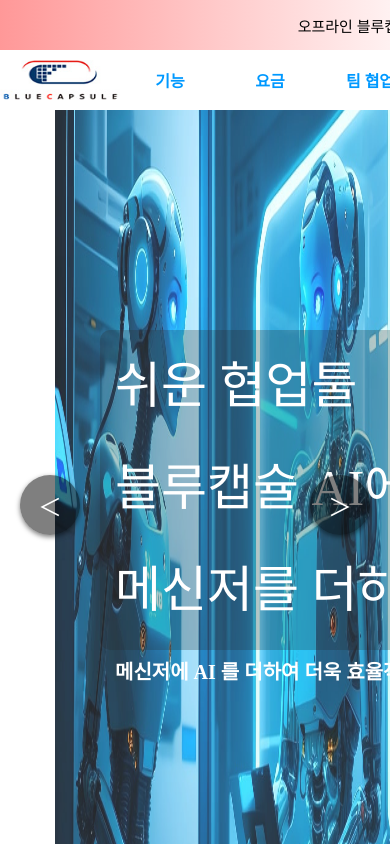
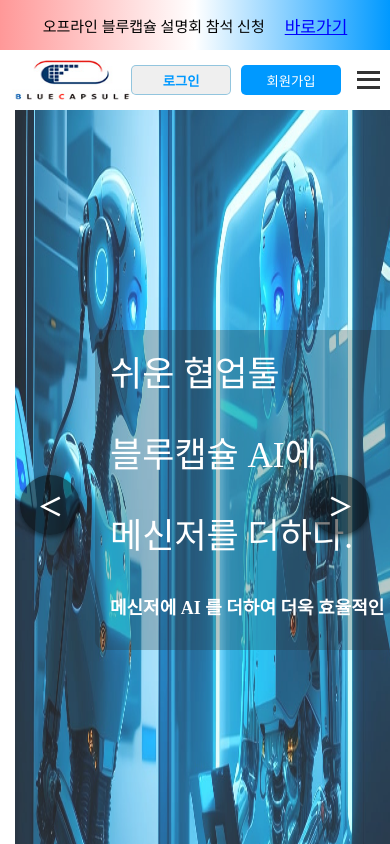
Before and after one commit to saintlucias/WMSG, a React (Create React App) app: page / in a window 390 px wide. Shown: the top 844 px of the page. Built offline with nearby package versions, Linux system fonts and the light colour scheme; a web font is replaced by a local one.

Commit message:
Tab.tsx HamburgerIcon edit, Center.tsx css edit

```diff
--- a/public/index.html
+++ b/public/index.html
@@ -9,7 +9,6 @@
       name="description"
       content="Web site created using create-react-app"
     />
-    <link rel="apple-touch-icon" href="%PUBLIC_URL%/logo192.png" />
     <!--
       manifest.json provides metadata used when your web app is installed on a
       user's mobile device or desktop. See https://developers.google.com/web/fundamentals/web-app-manifest/
--- a/src/pages/Center.tsx
+++ b/src/pages/Center.tsx
@@ -1,5 +1,5 @@
 import React, { useState } from 'react';
-import styled from 'styled-components';
+import styled, {keyframes} from 'styled-components';
 import AiBack4 from '../images/Ai_Back4.jpg';
 import AiBack5 from '../images/Ai_Back5.jpg';
 import AiBack6 from '../images/Ai_Back6.jpg';
@@ -28,7 +28,7 @@
 
     return (
         <MainContainer>
-            <ArrowLeft onClick={handlePrevClick}>＜</ArrowLeft>
+            <ArrowLeft onClick={handlePrevClick}><strong>＜</strong></ArrowLeft>
             <SliderContainer>
                 <ContentContainer style={{ transform: getTransformValue() }}>
                     <Container1>
@@ -58,7 +58,7 @@
                     </Container3>
                 </ContentContainer>
             </SliderContainer>
-            <ArrowRight onClick={handleNextClick}>＞</ArrowRight>
+            <ArrowRight onClick={handleNextClick}><strong>＞</strong></ArrowRight>
             <PageIndicator>
                 {Array.from({ length: totalContainers }).map((_, index) => (
                     <IndicatorDot key={index} className={activeContainer === index ? 'active' : ''} />
@@ -113,7 +113,7 @@
 const ArrowLeft = styled(Arrow)`
     left: 20px;
     &:hover {
-        color: rgba(35,35,35,1);
+        color: rgba(0,53,255, 1);
         background-color: rgba(204, 0, 51, 0.15);
         box-shadow: 0 0 10px rgba(204, 0, 51, 0.75);
     }
@@ -122,7 +122,7 @@
 const ArrowRight = styled(Arrow)`
     right: 20px;
     &:hover {
-        color: rgba(35,35,35,1);
+        color: rgba(0,103,255, 1);
         background-color: rgba(204, 0, 51, 0.15);
         box-shadow: 0 0 10px rgba(204, 0, 51, 0.75);
     }
@@ -146,7 +146,7 @@
   transition: background-color 0.3s ease;
 
   &.active {
-    background-color: rgba(255, 255, 255, 1);
+    background-color: White;
   }
 `;
 
@@ -156,7 +156,7 @@
     opacity:0.85;
     background-image: url(${AiBack4});
     background-repeat: no-repeat;
-    background-attachment: fixed;
+
     background-position: center center;
     background-size: 100vw 900px;
 `;
@@ -166,7 +166,7 @@
     opacity:0.95;
     background-image: url(${AiBack5});
     background-repeat: no-repeat;
-    background-attachment: fixed;
+
     background-position: center center;
     background-size: 100vw 900px;
 `;
@@ -176,39 +176,49 @@
     opacity:1;
     background-image: url(${AiBack6});
     background-repeat: no-repeat;
-    background-attachment: fixed;
+
     background-position: center center;
     background-size: 100vw 900px;
 `;
 
 const CntDiv = styled.div`
     position: relative;
-    width:500px;
-    height:320px;
+    width:max(30vw,420px);
+    height:max(320px,150px);
     top:250px;
-    left: 100px;
+    left: 95px;
+    background-color:rgba(0, 0, 0, 0.25);
+    border-radius: 10px;
+
+    @media (max-width: 900px) {
+        width:420px;
+     }
+    `;
+const CntDiv2 = styled.div`
+    position: relative;
+    width:max(30vw,420px);
+    height:max(250px,120px);
+    top:280px;
+    left: 95px;
     background-color:rgba(0, 0, 0, 0.25);
 
     border-radius: 10px;
-    `;
-const CntDiv2 = styled.div`
-    position: relative;
-    width:500px;
-    height:270px;
-    top:280px;
-    left: 100px;
-    background-color:rgba(0, 0, 0, 0.25);
-    height:230px;
-    border-radius: 10px;
+    @media (max-width: 900px) {
+        width:420px;
+     }
     `;
 const CntDiv3 = styled.div`
     position: relative;
-    width:500px;
+    width:max(30vw,420px);
+    height:max(250px,100px);
     top:300px;
-    left: 100px;
+    left: 95px;
     background-color:rgba(0, 0, 0, 0.25);
-    height:230px;
     border-radius: 10px;
+
+    @media (max-width: 900px) {
+        width:420px;
+     }
     `;
 
 
@@ -219,7 +229,7 @@
     flex-direction: column;
     font-family: sh_Bold;
     color: white;
-    font-size:max(50px, 30px);
+    font-size:max(2.5vw, 35px);
     padding:15px;
 `;
 const CntSpan = styled.span`
@@ -228,6 +238,6 @@
     z-index:9998;
     font-weight:600;
     color: white;
-    font-size:max(20px, 18px);
+    font-size:max(1vw, 18px);
     padding:15px;
 `;
--- a/src/pages/Tab.tsx
+++ b/src/pages/Tab.tsx
@@ -2,6 +2,8 @@
 import styled from 'styled-components';
 import BCSLogoImage from '../images/bluecapsule.jpg';
 import '../css/font.css';
+
+
 
 const Tab: React.FC = () => {
 
@@ -14,9 +16,9 @@
                 </AdContainer>
             </AdLink>
             <Container>
-                    <LogoContainer>
-                        <BCSLogo src={BCSLogoImage} alt="No image."/>
-                    </LogoContainer>
+                <LogoContainer>
+                    <BCSLogo src={BCSLogoImage} alt="No image." />
+                </LogoContainer>
                 <TabContainer>
                     <TabLabel>기능</TabLabel>
                     <TabLabel>요금</TabLabel>
@@ -28,6 +30,12 @@
                     <BtnConsult>도입 문의</BtnConsult>
                     <BtnLogin>로그인</BtnLogin>
                     <BtnRegistration>회원가입</BtnRegistration>
+                    <HamburgerIcon aria-label="Toggle menu">
+                        <span></span>
+                        <span></span>
+                        <span></span>
+                    </HamburgerIcon>
+
                 </TabLoginContainer>
             </Container>
         </FixedDiv>
@@ -36,7 +44,8 @@
 }
 
 export default Tab;
-const FixedDiv = styled.div `
+
+const FixedDiv = styled.div`
     width:100%;
     position:fixed;
     font-family: sh_Bold;
@@ -48,17 +57,16 @@
     margin: auto;
     justify-content: center;
     height:50px;
-    min-width:900px;
     background: linear-gradient(to right, rgb(255,152,152), white, rgb(0,153,255));
 `;
-const AdLink = styled.a `
+const AdLink = styled.a`
     text-decoration: none;
 `;
-const AdSpan1 = styled.span `
+const AdSpan1 = styled.span`
     font-size:15px;
     color: black;
 `;
-const AdSpan2 = styled.span `
+const AdSpan2 = styled.span`
     margin-left: 20px;
     font-size:17px;
     color:blue;
@@ -69,62 +77,95 @@
     width:auto;
     height:60px;
     background-color:white;
+
+    @media (max-width: 900px) {
+
+    }
 `;
+
+{/* 로고 컨테이너 */ }
+
 const LogoContainer = styled.div`
     display:flex;
-    position: relative;
-    width:120px;
+    position: absolute;
+    top: 55px;
+    width:max(10vw,120px);
+    left:1.5vw;
     height:50px;
-    margin:auto;
     justify-content:center;
     align-items:center;
-`;
-const TabContainer = styled.div`
-    display: flex;
-    position: relative;
-    width: 60vw;
-    margin: auto;
-    min-width: 500px;
-    height: 50px;
-`;
 
-const TabLoginContainer = styled.div`
-    display: flex;
-    position: relative;
-    right: 0;
-    top:5px;
-    width: 400px;
-    height: 50px;
-    justify-content: center;
-    align-items: center;
+    @media (max-width: 900px) {
+
+        left:3vw;
+     }
+
 `;
 const BCSLogo = styled.img`
     position: relative;
     width:120px;
     height:40px;
     border-radius: 7.5px;
+    min-width:100px;
     cursor: pointer;
-`
+`;
+
+{/* 가운데 부분 버튼 컨테이너 */ }
+
+const TabContainer = styled.div`
+    display: flex;
+    position: absolute;
+    top:55px;
+    left:max(13vw,137px);
+    width: 56vw;
+    margin: auto;
+    min-width: 350px;
+    height: 50px;
+
+    @media (max-width: 900px) {
+        display: none;
+    }
+`;
 const TabLabel = styled.div`
     display: flex;
     align-items: center;
     margin: auto;
-    width: 150px;
+    width: 11vw;
     height:50px;
     justify-content: center;
     cursor: pointer;
     font-family: sh_Light;
     font-weight:600;
     color: rgb(0,153,255);
-    min-width:60px;
+    min-width:18%;
 
     &: hover {
-        color: blue;
+        color: rgba(0,53,255, 1);
         font-weight: bold;
-        border-bottom: 3px solid blue;
+        border-bottom: 3px solid rgba(0,153,255, 0.5);
     }
+
 `;
 
+{/* 문의 로그인 회원가입 버튼 컨테이너 */ }
+
+const TabLoginContainer = styled.div`
+    display: flex;
+    position: absolute;
+    top:55px;
+    right:0.5vw;
+    width: 20vw;
+    height: 50px;
+    justify-content: center;
+    align-items: center;
+    min-width:240px;
+    @media (max-width: 900px) {
+        position:absolute;
+        top:55px;
+        right:1vw;
+        width: auto;
+     }
+`;
 const BtnConsult = styled.button`
     width:max(5vw,70px);
     border: none;
@@ -137,9 +178,13 @@
     background-color: transparent;
 
     &: hover {
-        color: blue;
+        color: rgba(0,53,255, 0.8);
         font-family:sh_Bold;
         box-shadow: 1px 4px 1px 1px rgba(0, 0, 0, 0.05);
+    }
+
+    @media (max-width: 900px) {
+        display: none;
     }
 `;
 const BtnLogin = styled.button`
@@ -154,10 +199,15 @@
 
 
     &: hover {
-        color: #3366CC;
-        border: 1px solid blue;
+        color: rgba(0,53,255, 0.8);
+        border: 1px solid rgba(0,53,255, 0.8);
         font-family:sh_Bold;
         box-shadow: 1px 4px 1px 1px rgba(0, 0, 0, 0.05);
+    }
+    @media (max-width: 900px) {
+        position:relative;
+        width:100px;
+        height:30px;
     }
 `;
 const BtnRegistration = styled.button`
@@ -172,8 +222,38 @@
     color: white;
 
     &: hover {
-        background-color: blue;
+        background-color: rgba(0,53,255, 0.8);
         font-family:sh_Bold;
         box-shadow: 1px 4px 1px 1px rgba(0, 0, 0, 0.05);
     }
+    @media (max-width: 900px) {
+        position:relative;
+        width:100px;
+        height:30px;
+    }
 `;
+
+const HamburgerIcon = styled.button`
+  display: none;
+  flex-direction: column;
+  justify-content: space-around;
+  width: 35px;
+  height: 25px;
+  background: transparent;
+  border: none;
+  cursor: pointer;
+
+  span {
+    display: block;
+    width: 100%;
+    height: 3px;
+    background-color: #333;
+    transition: all 0.3s linear;
+    transform-origin: 1px;
+  }
+
+  @media (max-width: 900px) {
+    display: flex;
+    margin-left: 10px;
+  }
+`;
```
Also changed, not shown: public/manifest.json.
